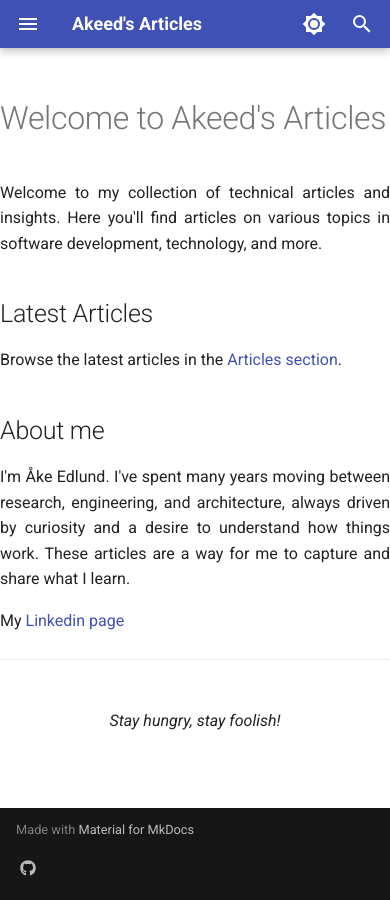
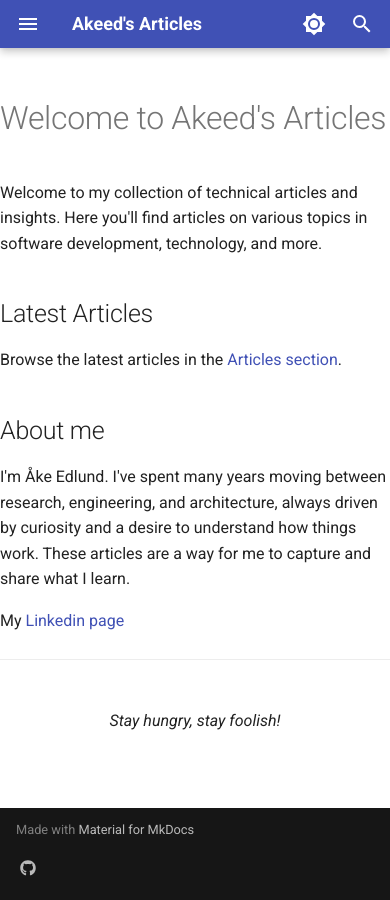
Before and after one commit to akeed/akeed.github.io, an MkDocs documentation site: the page built from docs/index.md, in a window 390 px wide. Built offline with MkDocs 1.6.1 and Material for MkDocs 9.7.7, drawn with Linux system fonts in a browser that asks for light colours; comment, search, counter and statistics services are not loaded.

Commit message:
fix: alignement for mobiles

```diff
--- a/docs/stylesheets/extra.css
+++ b/docs/stylesheets/extra.css
@@ -4,11 +4,13 @@
     margin: 0 auto;
 }
 
-/* Justify text for clean edges */
-.md-content p,
-.md-typeset p {
-    text-align: justify !important;
-    text-justify: inter-word;
+/* Justify text for clean edges - only on larger screens */
+@media screen and (min-width: 60em) {
+    .md-content p,
+    .md-typeset p {
+        text-align: justify !important;
+        text-justify: inter-word;
+    }
 }
 
 /* Optional: Adjust for different screen sizes */
```
